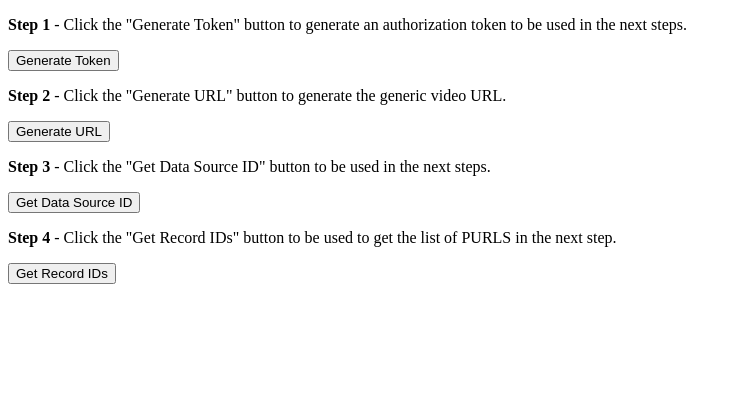
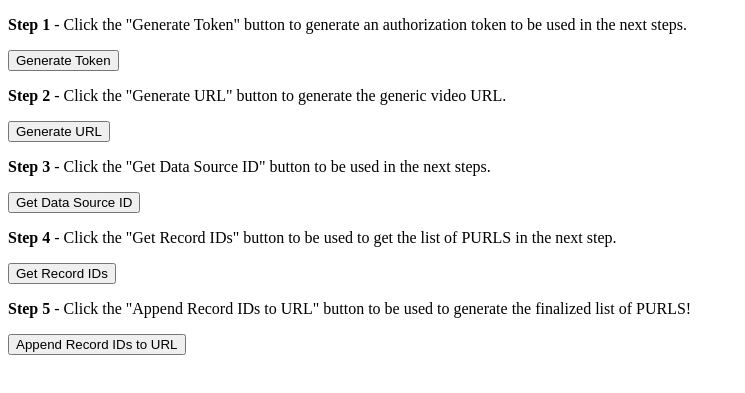
Before and after one commit to sarahwarren0922/sarahwarren0922.github.io, a plain HTML site: page index.html in a window 1280 px wide. Shown: the part 105-498 px from the top of the page, without its empty margins (0-745 px from the left). Drawn offline with Linux system fonts and the light colour scheme.

Commit message:
Start of Step 5 WOOO

```diff
--- a/SarahJS.js
+++ b/SarahJS.js
@@ -135,6 +135,16 @@ function recordIdRequest() {
         })
         .catch(console.error)
 }
+console.log(uuidArray);
+//Step 5 button function
+function appendIds() {
+    purlsArray = [];
+    for (let i = 0; i <uuidArray.length; i++) {
+        var purls = genericUrl + uuidArray[i];
+        purlsArray.push(purls);
+        logResponse("appendIdFinal", purlsArray.join('\n'))
+    }
+}
 
 //Start of Functions for the buttons actions
 function getToken() {
--- a/index.html
+++ b/index.html
@@ -29,6 +29,10 @@
     <button onclick="recordIdRequest()">Get Record IDs</button>
     <p style="color: #5abf41" id="recordIdResponse"></p>
 
+    <p><b>Step 5</b> - Click the "Append Record IDs to URL" button to be used to generate the finalized list of PURLS!</p>
+    <button onclick="appendIds()">Append Record IDs to URL</button>
+    <p style="color: #5abf41" id="appendIdFinal"></p>
+
     <script src="./SarahJS.js"></script>
 
 
```
